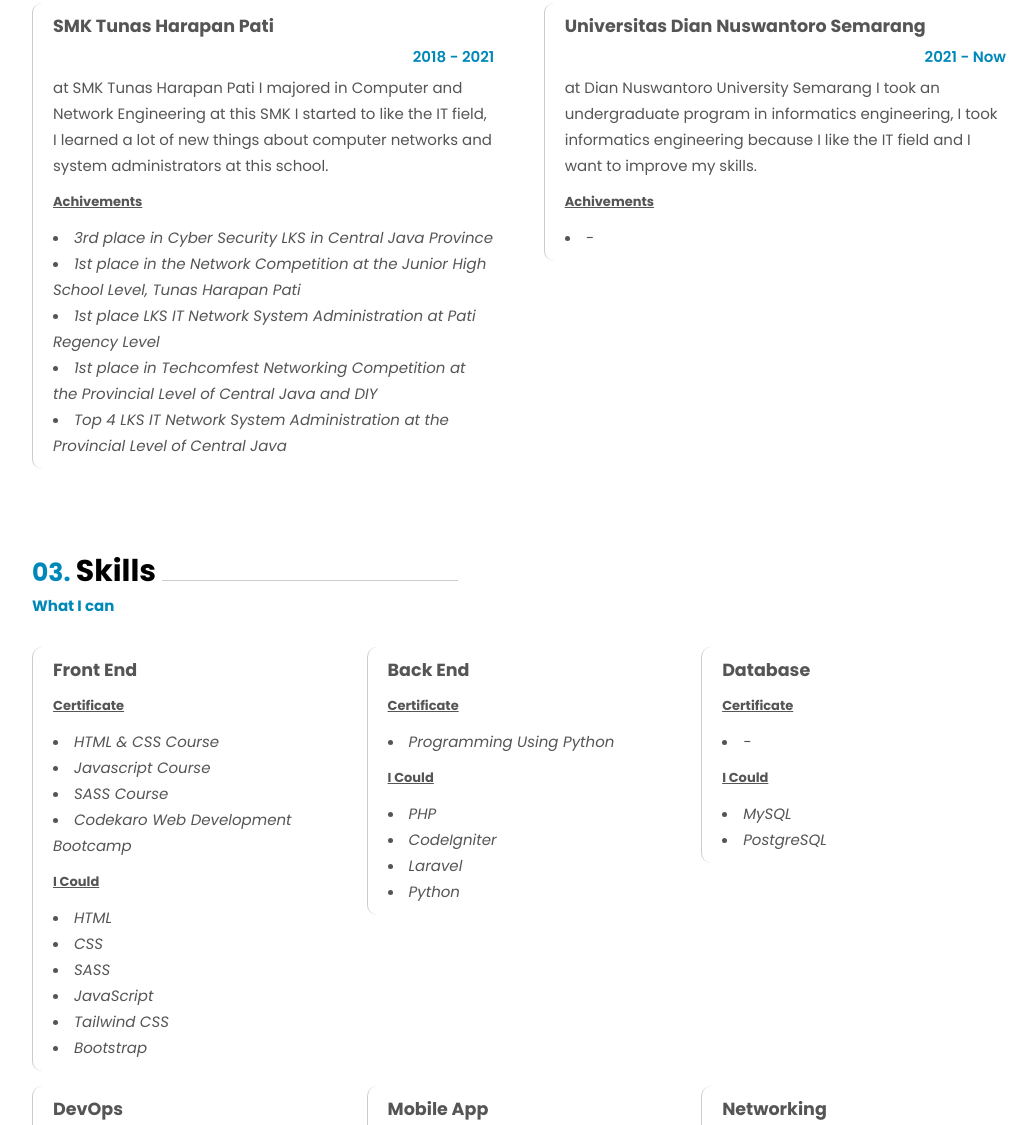
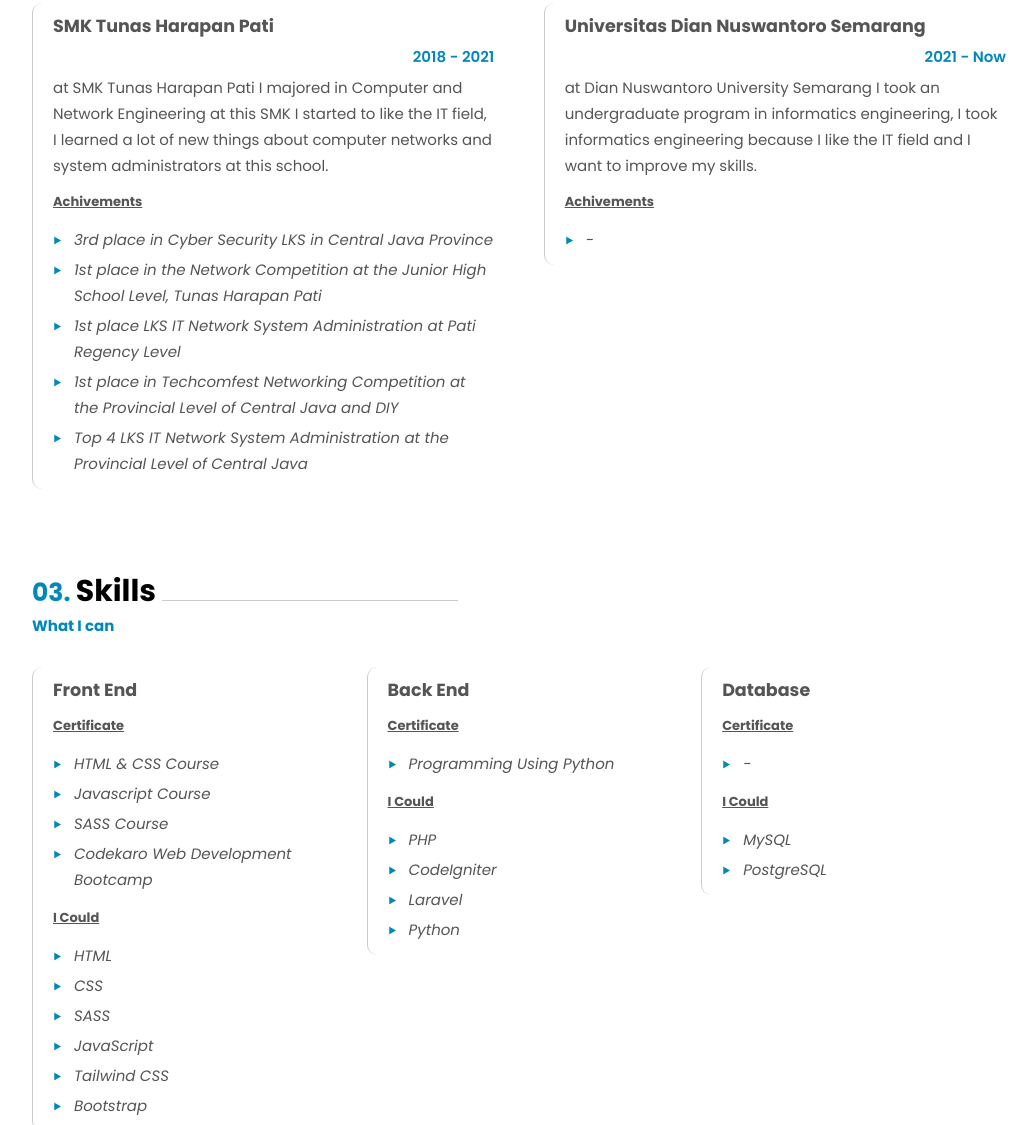
Before and after one commit to arifsptra/my-website-portfolio, a plain HTML site: page index.html in a window 1280 px wide. Shown: the part 1009-2134 px from the top of the page, without its empty margins (116-1144 px from the left). Drawn offline with Linux system fonts and the light colour scheme.

Commit message:
change the icon list and change the padding list

```diff
--- a/css/main.css
+++ b/css/main.css
@@ -287,9 +287,14 @@ aside.left a:hover {
   text-decoration: underline;
 }
 .wrapper article ul {
-  list-style-color: #0088b9;
+  position: relative;
+  padding-left: 15px;
+  list-style-image: url("../img/polygon.png");
   font-style: italic;
-  list-style-position: inside;
+  list-style-position: outside;
+}
+.wrapper article ul li {
+  padding: 2px 0 2px 6px;
 }
 #skills .wrapper article {
   width: 32%;
```
Also changed, not shown: img/polygon.png (added).
